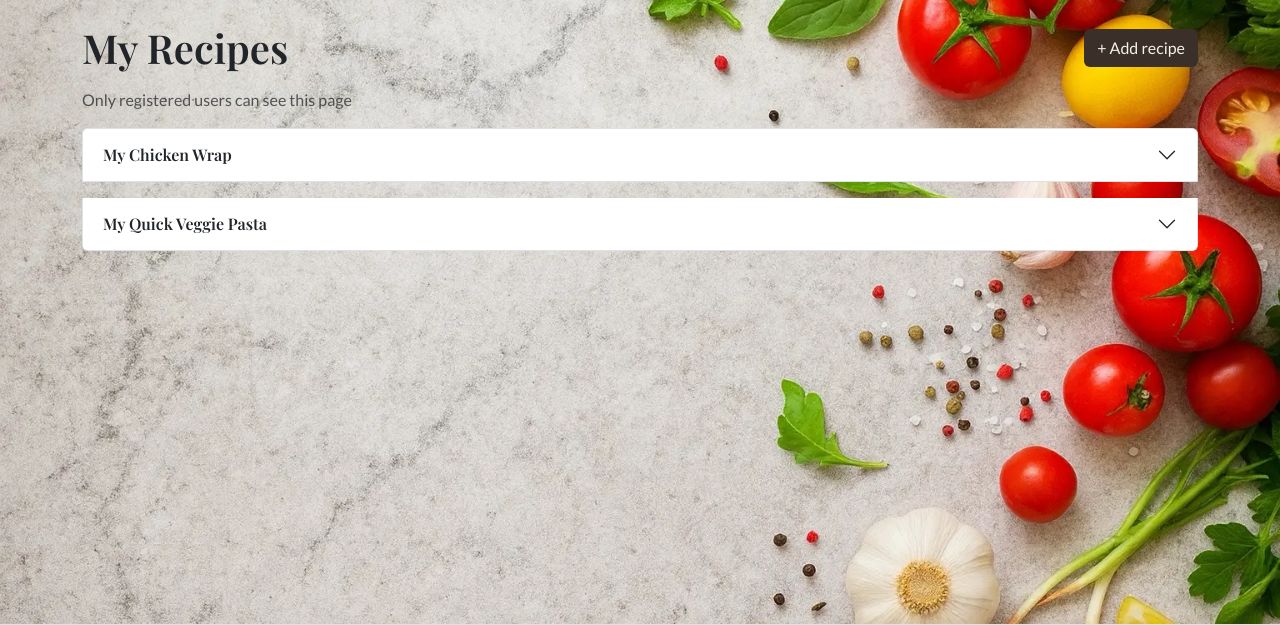
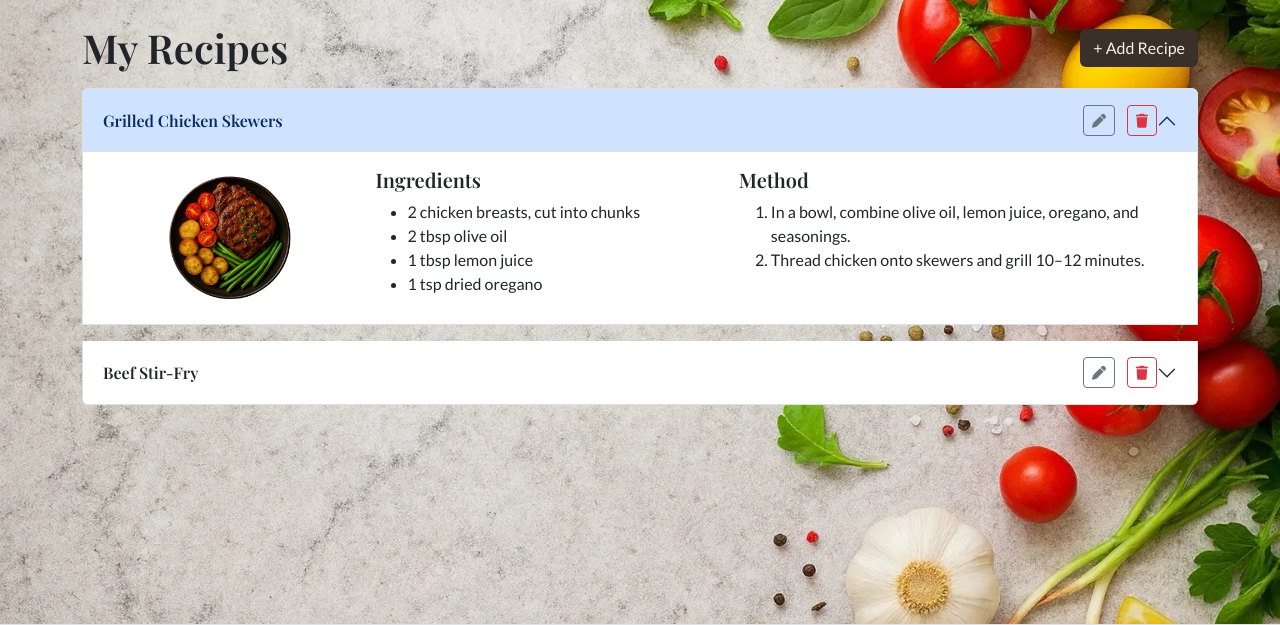
Before and after one commit to jolantadjatlova/easy-eats-kitchen, a Django app: page /my-recipes/ in a window 1280 px wide. Shown: the part 91-716 px from the top of the page. Run offline with Django 4.2, Linux system fonts and the light colour scheme; the visitor is signed in with stand-in values (Sample User, id 1).

Commit message:
Update My Recipes page logic and template

```diff
--- a/recipes/templates/recipes/my_recipes.html
+++ b/recipes/templates/recipes/my_recipes.html
@@ -4,90 +4,88 @@
 {% block content %}
 <div class="container my-4">
 
-  <div class="d-flex flex-column flex-md-row justify-content-between align-items-start align-items-md-center mb-3">
-    <h1 class="mb-2 mb-md-0">My Recipes</h1>
-    <a class="btn" href="{% url 'recipes:add_recipe' %}" style="background-color:#3a2f29;color:#f5f1eb;">
-      + Add recipe
+  <div class="d-flex justify-content-between align-items-center mb-3">
+    <h1 class="mb-0">My Recipes</h1>
+
+    {# Wireframes show Add Recipe here #}
+    <a href="{% url 'recipes:add_recipe' %}" class="btn"
+       style="background-color:#3a2f29;color:#f5f1eb;">
+      + Add Recipe
     </a>
   </div>
 
-  <p class="text-muted">Only registered users can see this page</p>
+  {% if recipes %}
+    <div class="accordion" id="myRecipesAccordion">
 
-  <div class="accordion" id="myRecipesAccordion">
-    {% for r in recipes %}
+      {% for recipe in recipes %}
         <div class="accordion-item mb-3">
-        <h2 class="accordion-header" id="myHeading{{ r.id }}">
-          <button
-            class="accordion-button collapsed"
+          <h2 class="accordion-header" id="heading-{{ recipe.id }}">
+            <button class="accordion-button {% if not forloop.first %}collapsed{% endif %}"
                     type="button"
                     data-bs-toggle="collapse"
-            data-bs-target="#myCollapse{{ r.id }}"
-            aria-expanded="false"
-            aria-controls="myCollapse{{ r.id }}"
-          >
-            {{ r.title }}
+                    data-bs-target="#collapse-{{ recipe.id }}"
+                    aria-expanded="{% if forloop.first %}true{% else %}false{% endif %}"
+                    aria-controls="collapse-{{ recipe.id }}">
+              <div class="d-flex w-100 justify-content-between align-items-center">
+                <span class="fw-semibold">{{ recipe.title }}</span>
+
+                {# Edit/Delete icons like wireframes #}
+                <span class="ms-3">
+                  <a href="#" class="btn btn-sm btn-outline-secondary me-2" title="Edit">
+                    <i class="fa-solid fa-pen"></i>
+                  </a>
+                  <a href="#" class="btn btn-sm btn-outline-danger" title="Delete">
+                    <i class="fa-solid fa-trash"></i>
+                  </a>
+                </span>
+              </div>
             </button>
           </h2>
 
-        <div
-          id="myCollapse{{ r.id }}"
-          class="accordion-collapse collapse"
-          aria-labelledby="myHeading{{ r.id }}"
-          data-bs-parent="#myRecipesAccordion"
-        >
+          <div id="collapse-{{ recipe.id }}"
+               class="accordion-collapse collapse {% if forloop.first %}show{% endif %}"
+               aria-labelledby="heading-{{ recipe.id }}"
+               data-bs-parent="#myRecipesAccordion">
+
             <div class="accordion-body">
               <div class="row g-3 align-items-start">
-
-              <!-- Image -->
                 <div class="col-12 col-md-3 text-center">
-                <img
-                  src="{% static r.image %}"
-                  alt="{{ r.title }}"
+                  <img src="{% static recipe.image %}"
                        class="img-fluid rounded-circle"
-                  style="max-width: 140px;"
-                />
+                       alt="{{ recipe.title }}"
+                       style="max-width:140px;">
                 </div>
 
-              <!-- Ingredients -->
                 <div class="col-12 col-md-4">
                   <h3 class="h5">Ingredients</h3>
                   <ul class="mb-0">
-                  {% for item in r.ingredients %}
+                    {% for item in recipe.ingredients %}
                       <li>{{ item }}</li>
                     {% endfor %}
                   </ul>
                 </div>
 
-              <!-- Method -->
                 <div class="col-12 col-md-5">
                   <h3 class="h5">Method</h3>
-                <ol class="mb-3">
-                  {% for step in r.method %}
+                  <ol class="mb-0">
+                    {% for step in recipe.method %}
                       <li>{{ step }}</li>
                     {% endfor %}
                   </ol>
-
-                <div class="d-flex gap-2">
-                  <a class="btn btn-outline-secondary btn-sm" href="#">
-                    Edit
-                  </a>
-                  <a class="btn btn-outline-danger btn-sm" href="#">
-                    Delete
-                  </a>
                 </div>
-
+              </div>
             </div>
 
           </div>
         </div>
+      {% endfor %}
+
     </div>
+  {% else %}
+    <div class="alert alert-info">
+      You don’t have any recipes yet. Click <strong>Add Recipe</strong> to create your first one.
     </div>
-    {% empty %}
-      <div class="alert alert-info">
-        You haven’t added any recipes yet. Click <strong>Add recipe</strong> to create your first one.
-      </div>
-    {% endfor %}
-  </div>
+  {% endif %}
 
 </div>
 {% endblock %}
--- a/recipes/views.py
+++ b/recipes/views.py
@@ -79,44 +79,34 @@ def recipes_list(request):
 @login_required
 def my_recipes(request):
     """
-    Private page: shows recipes created by the logged-in user (temporary hardcoded data).
+    Private page: shows recipes created by the logged-in user (temporary hardcoded data for now).
     """
-    recipes = [
+    my_recipes = [
         {
-            "id": 101,
-            "title": "My Chicken Wrap",
+            "id": 1,
+            "title": "Grilled Chicken Skewers",
             "image": "images/category-meat.png",
             "ingredients": [
-                "Wraps",
-                "Cooked chicken",
-                "Lettuce",
-                "Yogurt sauce",
+                "2 chicken breasts, cut into chunks",
+                "2 tbsp olive oil",
+                "1 tbsp lemon juice",
+                "1 tsp dried oregano",
             ],
             "method": [
-                "Warm the wrap.",
-                "Add ingredients.",
-                "Roll and serve.",
+                "In a bowl, combine olive oil, lemon juice, oregano, and seasonings.",
+                "Thread chicken onto skewers and grill 10–12 minutes.",
             ],
         },
         {
-            "id": 102,
-            "title": "My Quick Veggie Pasta",
-            "image": "images/category-veg.png",
-            "ingredients": [
-                "Pasta",
-                "Cherry tomatoes",
-                "Spinach",
-                "Olive oil",
-            ],
-            "method": [
-                "Cook pasta.",
-                "Wilt spinach, add tomatoes.",
-                "Mix everything together.",
-            ],
+            "id": 2,
+            "title": "Beef Stir-Fry",
+            "image": "images/category-meat.png",
+            "ingredients": ["Beef strips", "Mixed vegetables", "Soy sauce", "Garlic"],
+            "method": ["Sear beef.", "Add veg.", "Stir in sauce and serve."],
         },
     ]
 
-    return render(request, "recipes/my_recipes.html", {"recipes": recipes})
+    return render(request, "recipes/my_recipes.html", {"recipes": my_recipes})
 
 
 @login_required
```
Lines whose indentation alone changed are shown as unchanged.
